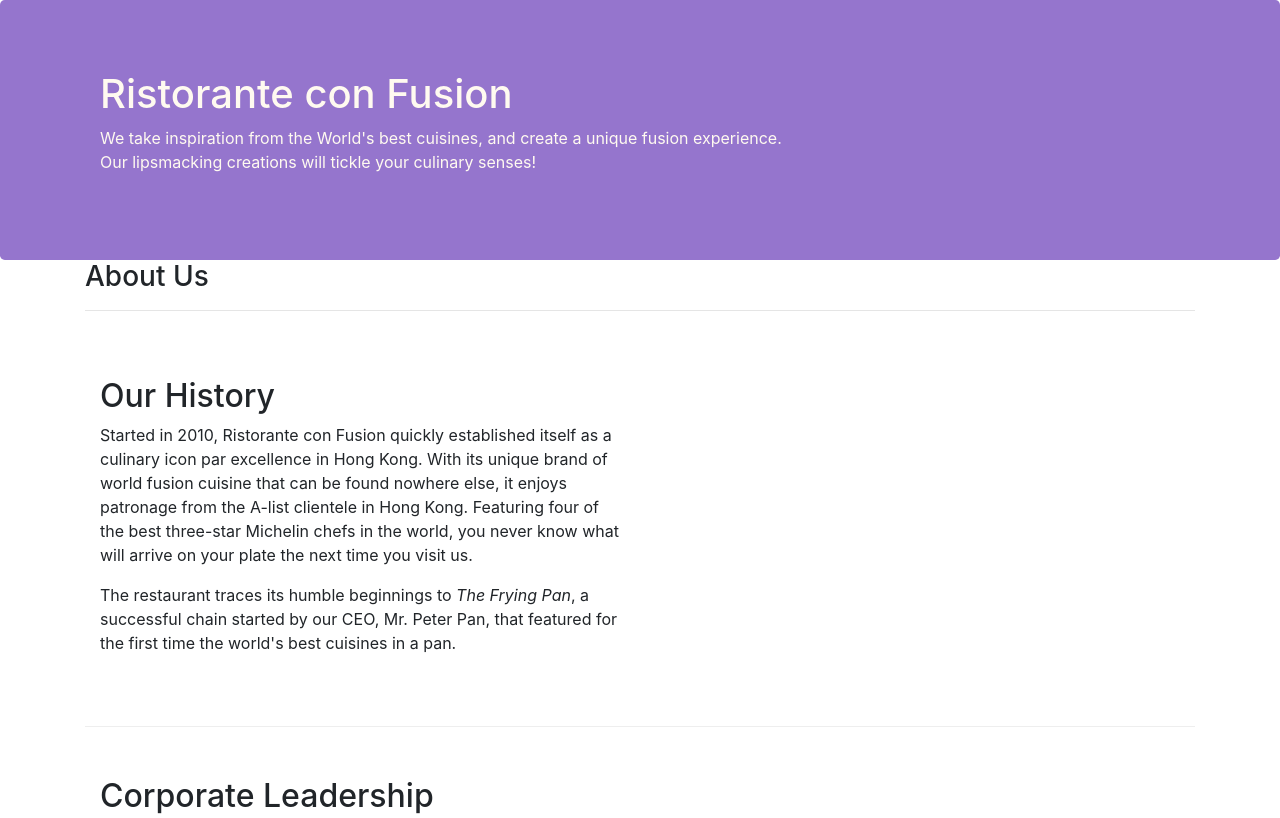
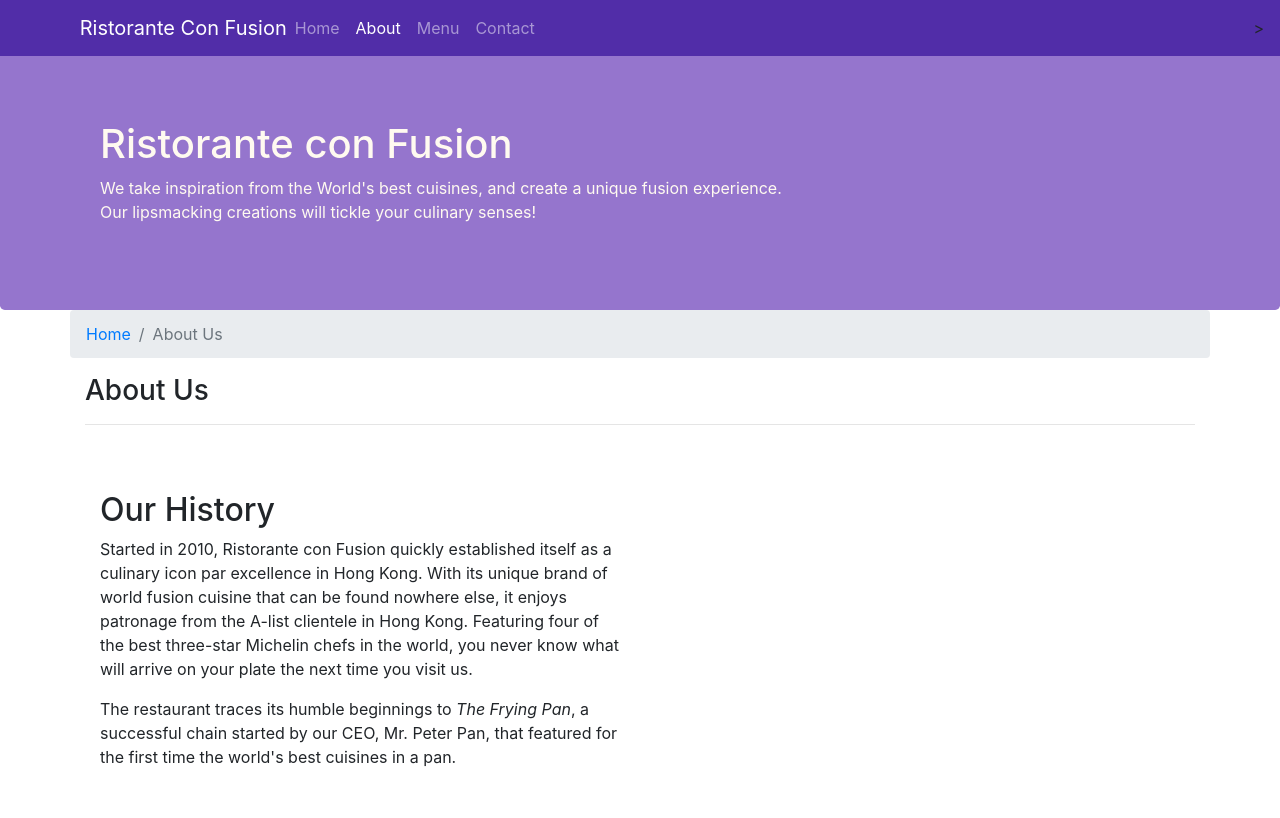
Before and after one commit to guptaalisha/Coursera_Web, a website: page aboutus.html in a window 1280 px wide. Shown: the top 818 px of the page. Drawn offline with nearby package versions, Linux system fonts and the light colour scheme.

Commit message:
navbar and breadcrumbs

```diff
--- a/aboutus.html
+++ b/aboutus.html
@@ -16,6 +16,24 @@
 </head>
 
 <body>
+    <nav class="navbar navbar-dark navbar-expand-sm fixed-top">
+        <div class="container">
+            <button class="navbar-toggler" type="button" data-toggle="collapse" data-target="#Navbar">
+                <span class="navbar-toggler-icon"></span>
+            </button>
+            <a class="navbar-brand mr-auto" href="./index.html">Ristorante Con Fusion</a>
+            <div class="collapse navbar-collapse" id="Navbar">
+                <ul class="navbar-nav mr-auto">
+                    <li class="nav-item"><a class="nav-link" href="./index.html">Home</a></li>
+                    <li class="nav-item active"><a class="nav-link" href="#">About</a></li>
+                    <li class="nav-item"><a class="nav-link" href="#">Menu</a></li>
+                    <li class="nav-item"><a class="nav-link" href="#">Contact</a></li>
+
+                </ul>
+            </div>
+
+        </div>>
+    </nav>
 
     <header class="jumbotron">
         <div class="container">
@@ -32,6 +50,10 @@
 
     <div class="container">
         <div class="row">
+            <ol class="col-12 breadcrumb">
+                <li class="breadcrumb-item"><a href="./index.html">Home</a></li>
+                <li class="breadcrumb-item active">About Us</li>
+            </ol>
             <div class="col-12">
                <h3>About Us</h3>
                <hr>
@@ -71,7 +93,7 @@
                 <div class="col-5 offset-1 col-sm-2">
                     <h5>Links</h5>
                     <ul class="list-unstyled">
-                        <li><a href="#">Home</a></li>
+                        <li><a href="./index.html">Home</a></li>
                         <li><a href="#">About</a></li>
                         <li><a href="#">Menu</a></li>
                         <li><a href="#">Contact</a></li>
--- a/css/style.css
+++ b/css/style.css
@@ -28,3 +28,13 @@
     margin: 0px;
     color: #0f0f0f;
 }
+
+body {
+    padding: 50px 0px 0px 0px;
+    z-index: 0;
+
+}
+
+.navbar-dark {
+    background-color: #512DA8;
+}
```
Also changed, not shown: index.html (+18 -1 lines), ExtraSmallPage.png (added), FullPage.png (added).
